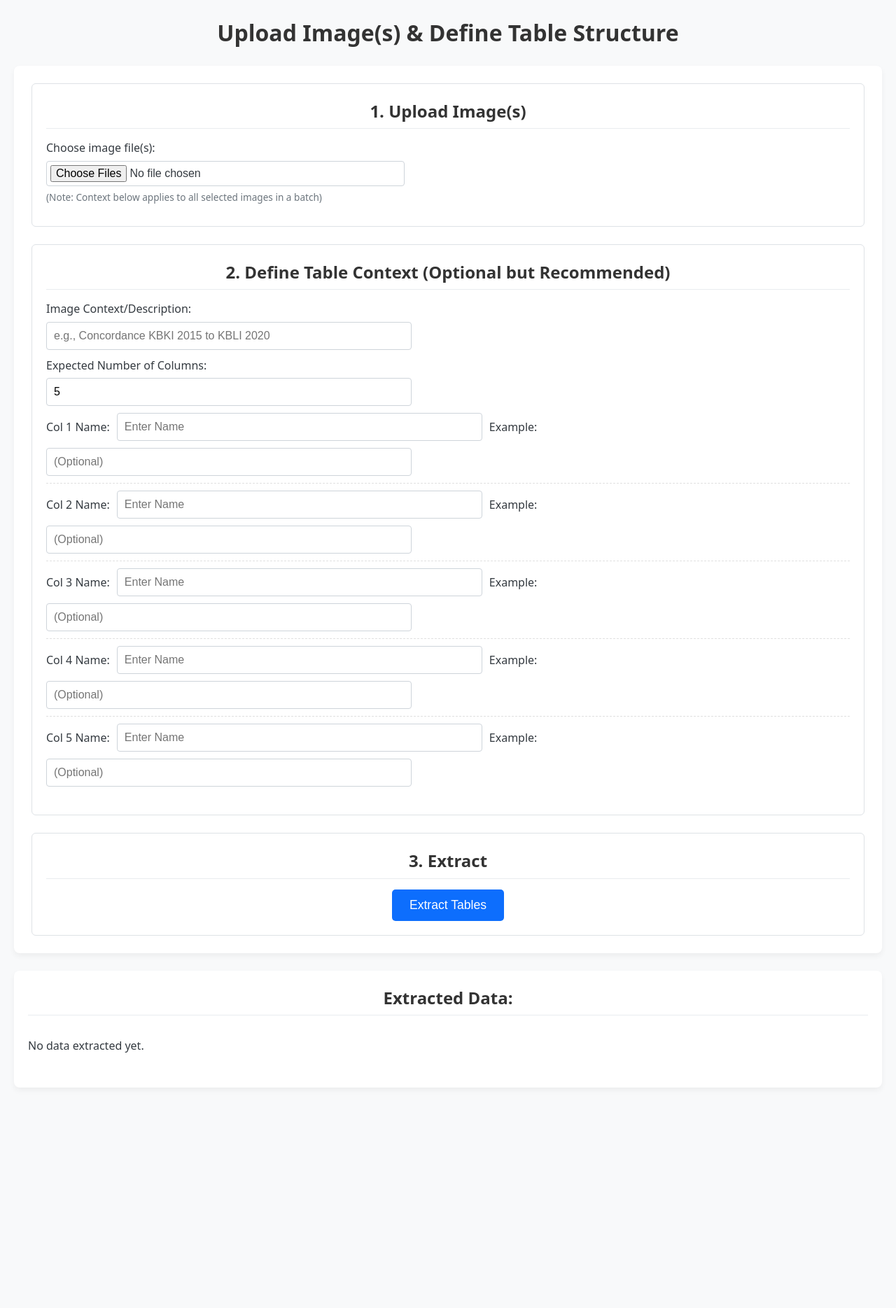
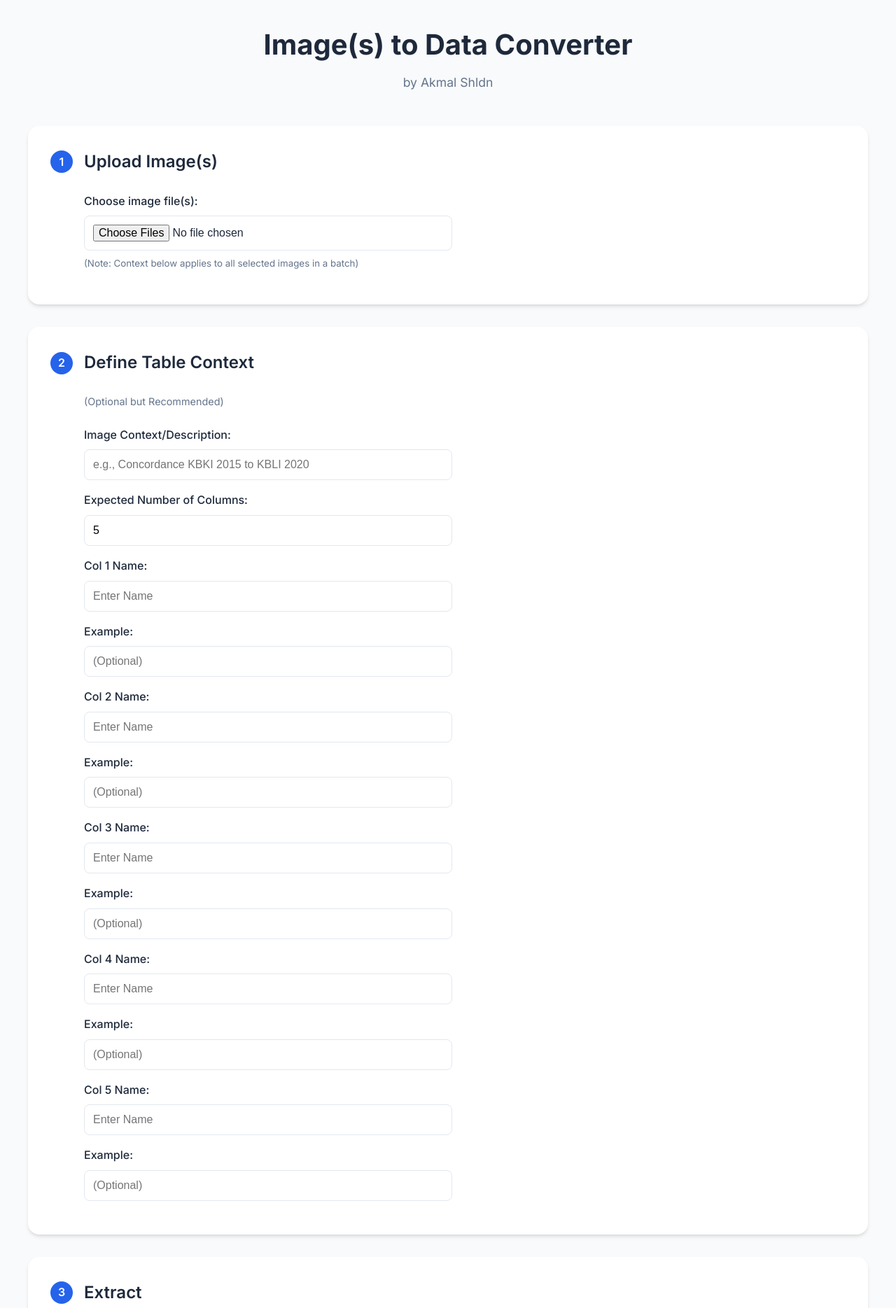
Before and after one commit to akmaalsh/2025p_ImagetoData, a plain HTML site: page Image to Data/frontend/index.html in a window 1280 px wide. Shown: the top 1869 px of the page at 70% size. Before the commit the page ends 1574 px from the top, so only its background shows below. Drawn offline with Linux system fonts and the light colour scheme.

Commit message:
Beautify UI with modern design and add author credit

```diff
--- a/Image to Data/frontend/index.html
+++ b/Image to Data/frontend/index.html
@@ -3,51 +3,79 @@
 <head>
     <meta charset="UTF-8">
     <meta name="viewport" content="width=device-width, initial-scale=1.0">
-    <title>Image Table Extractor</title>
+    <title>Images to Data Converter</title>
     <link rel="stylesheet" href="style.css">
     <script src="https://cdn.sheetjs.com/xlsx-0.20.1/package/dist/xlsx.full.min.js"></script>
+    <link href="https://fonts.googleapis.com/css2?family=Inter:wght@400;500;600;700&display=swap" rel="stylesheet">
 </head>
 <body>
-
-    <h1>Upload Image(s) & Define Table Structure</h1>
+    <div class="container">
+        <header>
+            <h1>Image(s) to Data Converter</h1>
+            <p class="author">by Akmal Shldn</p>
+        </header>
 
         <form id="uploadForm">
             <div class="form-section">
-            <h2>1. Upload Image(s)</h2>
+                <div class="section-header">
+                    <div class="section-number">1</div>
+                    <h2>Upload Image(s)</h2>
+                </div>
+                <div class="section-content">
                     <label for="imageInput">Choose image file(s):</label>
                     <input type="file" id="imageInput" name="imageFiles" accept="image/*" required multiple>
                     <small>(Note: Context below applies to all selected images in a batch)</small>
                 </div>
+            </div>
 
             <div class="form-section" id="contextInputs">
-             <h2>2. Define Table Context (Optional but Recommended)</h2>
-
+                <div class="section-header">
+                    <div class="section-number">2</div>
+                    <h2>Define Table Context</h2>
+                </div>
+                <div class="section-content">
+                    <p class="section-description">(Optional but Recommended)</p>
                     <label for="imageDescription">Image Context/Description:</label>
                     <input type="text" id="imageDescription" name="imageDescription" placeholder="e.g., Concordance KBKI 2015 to KBLI 2020">
 
                     <label for="columnCount">Expected Number of Columns:</label>
-             <input type="number" id="columnCount" name="columnCount" min="1" required value="5"> <div id="columnInputsWrapper">
+                    <input type="number" id="columnCount" name="columnCount" min="1" required value="5">
+                    <div id="columnInputsWrapper"></div>
                 </div>
             </div>
 
             <div class="form-section">
-              <h2>3. Extract</h2>
+                <div class="section-header">
+                    <div class="section-number">3</div>
+                    <h2>Extract</h2>
+                </div>
+                <div class="section-content">
                     <button type="submit" id="submitButton">Extract Tables</button>
+                </div>
             </div>
         </form>
 
         <div id="progress" class="status" style="display: none;"></div>
-    <div id="error" class.bind="errorDivClass" class="status error" style="display: none;"></div> <div id="resultsArea">
-        <h2>Extracted Data:</h2>
-        <div id="downloadButtons" style="margin-bottom: 15px; text-align: center; display: none;">
+        <div id="error" class="status error" style="display: none;"></div>
+
+        <div id="resultsArea">
+            <div class="section-header">
+                <h2>Extracted Data</h2>
+            </div>
+            <div id="downloadButtons" style="display: none;">
                 <button id="downloadCsvButton" disabled>Download CSV</button>
                 <button id="downloadXlsxButton" disabled>Download Excel (.xlsx)</button>
             </div>
             <div id="resultsTableContainer">
                 <p>No data extracted yet.</p>
             </div>
-        <div id="aggregationInfo" style="font-size: 0.8em; text-align: center; margin-top: 10px;"></div>
+            <div id="aggregationInfo"></div>
         </div>
+    </div>
+
+    <footer>
+        <p>© 2024 Image to Data Converter. All rights reserved.</p>
+    </footer>
 
     <script src="script.js"></script>
 </body>
--- a/Image to Data/frontend/style.css
+++ b/Image to Data/frontend/style.css
@@ -1,211 +1,232 @@
-body {
-    font-family: system-ui, -apple-system, BlinkMacSystemFont, 'Segoe UI', Roboto, Oxygen, Ubuntu, Cantarell, 'Open Sans', 'Helvetica Neue', sans-serif;
-    line-height: 1.6;
-    margin: 20px;
-    background-color: #f8f9fa;
-    color: #343a40;
+:root {
+    --primary-color: #2563eb;
+    --primary-hover: #1d4ed8;
+    --background-color: #f8fafc;
+    --surface-color: #ffffff;
+    --text-color: #1e293b;
+    --border-color: #e2e8f0;
+    --success-color: #059669;
+    --success-hover: #047857;
 }
 
-h1, h2, h3 {
-    color: #333;
+body {
+    font-family: 'Inter', system-ui, -apple-system, BlinkMacSystemFont, 'Segoe UI', sans-serif;
+    line-height: 1.6;
+    margin: 0;
+    padding: 0;
+    background-color: var(--background-color);
+    color: var(--text-color);
+}
+
+.container {
+    max-width: 1200px;
+    margin: 0 auto;
+    padding: 2rem;
+}
+
+header {
     text-align: center;
+    margin-bottom: 3rem;
 }
+
+h1 {
+    color: var(--text-color);
+    font-size: 2.5rem;
+    font-weight: 700;
+    margin: 0;
+}
+
+.author {
+    color: #64748b;
+    margin: 0.5rem 0 0 0;
+    font-size: 1.1rem;
+}
+
 h2 {
-    margin-top: 0;
-    margin-bottom: 15px;
-    border-bottom: 1px solid #e9ecef;
-    padding-bottom: 5px;
+    color: var(--text-color);
+    font-weight: 600;
+    margin: 0;
+}
+
+.section-header {
+    display: flex;
+    align-items: center;
+    gap: 1rem;
+    margin-bottom: 1.5rem;
+}
+
+.section-number {
+    background-color: var(--primary-color);
+    color: white;
+    width: 2rem;
+    height: 2rem;
+    border-radius: 50%;
+    display: flex;
+    align-items: center;
+    justify-content: center;
+    font-weight: 600;
+}
+
+.section-description {
+    color: #64748b;
+    margin: 0.5rem 0 1.5rem 0;
+    font-size: 0.9rem;
 }
 
 #uploadForm {
-    background: #ffffff;
-    padding: 25px;
-    margin-bottom: 25px;
-    border-radius: 8px;
-    box-shadow: 0 4px 8px rgba(0, 0, 0, 0.05);
     display: flex;
     flex-direction: column;
-    gap: 25px; /* Spacing between sections */
+    gap: 2rem;
 }
 
 .form-section {
-    border: 1px solid #dee2e6;
-    padding: 20px;
-    border-radius: 6px;
+    background: var(--surface-color);
+    padding: 2rem;
+    border-radius: 1rem;
+    box-shadow: 0 4px 6px -1px rgb(0 0 0 / 0.1), 0 2px 4px -2px rgb(0 0 0 / 0.1);
 }
 
-#uploadForm label {
-    font-weight: 500;
-    display: block; /* Labels on their own line */
-    margin-bottom: 5px;
+.section-content {
+    padding-left: 3rem;
 }
 
-#uploadForm input[type="text"],
-#uploadForm input[type="number"],
-#uploadForm input[type="file"] {
-    border: 1px solid #ced4da;
-    padding: 10px;
-    border-radius: 4px;
-    width: 95%; /* Adjust width */
-    max-width: 500px; /* Max width */
-    margin-bottom: 10px; /* Space below inputs */
-    font-size: 1rem;
+label {
+    display: block;
+    font-weight: 500;
+    margin-bottom: 0.5rem;
+    color: var(--text-color);
 }
 
-#uploadForm input[type="file"] {
-    padding: 5px; /* Less padding for file input */
+input[type="text"],
+input[type="number"],
+input[type="file"] {
+    width: 100%;
+    max-width: 500px;
+    padding: 0.75rem;
+    border: 1px solid var(--border-color);
+    border-radius: 0.5rem;
+    font-size: 1rem;
+    margin-bottom: 1rem;
+    transition: border-color 0.15s ease;
 }
 
-#uploadForm small {
-    font-size: 0.85em;
-    color: #6c757d;
-    display: block;
-    margin-top: -5px;
-    margin-bottom: 10px;
+input[type="text"]:focus,
+input[type="number"]:focus {
+    outline: none;
+    border-color: var(--primary-color);
+    box-shadow: 0 0 0 3px rgba(37, 99, 235, 0.1);
 }
 
-
-#columnInputsWrapper .column-input-row {
-    display: flex;
-    flex-wrap: wrap; /* Allow wrapping on smaller screens */
-    gap: 10px; /* Space between elements in a row */
-    margin-bottom: 10px;
-    padding-bottom: 10px;
-    border-bottom: 1px dashed #e0e0e0;
-    align-items: center; /* Align items vertically */
-}
-#columnInputsWrapper .column-input-row:last-child {
-    border-bottom: none;
+small {
+    display: block;
+    color: #64748b;
+    margin-top: -0.5rem;
+    margin-bottom: 1rem;
 }
 
-#columnInputsWrapper .column-input-row label {
-     margin-bottom: 0; /* Remove bottom margin for inline labels */
-     flex-basis: auto; /* Allow labels to take natural width */
-}
-#columnInputsWrapper .column-input-row input {
-     margin-bottom: 0; /* Remove bottom margin for inline inputs */
-     flex-grow: 1; /* Allow inputs to grow */
-     min-width: 150px; /* Minimum width for inputs */
+button {
+    background-color: var(--primary-color);
+    color: white;
+    padding: 0.75rem 1.5rem;
+    border: none;
+    border-radius: 0.5rem;
+    font-weight: 500;
+    font-size: 1rem;
+    cursor: pointer;
+    transition: background-color 0.15s ease;
 }
 
-
-#uploadForm button[type="submit"] {
-    background-color: #0d6efd; /* Bootstrap primary blue */
-    color: white;
-    padding: 12px 25px;
-    border: none;
-    border-radius: 5px;
-    cursor: pointer;
-    font-size: 1.1em;
-    font-weight: 500;
-    transition: background-color 0.3s ease;
-    display: block; /* Make button block level */
-    margin: 10px auto 0 auto; /* Center button */
-    width: fit-content;
+button:hover {
+    background-color: var(--primary-hover);
 }
 
-#uploadForm button[type="submit"]:hover {
-    background-color: #0b5ed7;
-}
-
-#uploadForm button[type="submit"]:disabled {
-    background-color: #adb5bd;
+button:disabled {
+    background-color: #94a3b8;
     cursor: not-allowed;
 }
 
-/* Status/Error/Warning Div */
-.status {
-    text-align: center;
-    padding: 15px;
-    margin: 15px 0;
-    border-radius: 5px;
-    border: 1px solid transparent; /* Base border */
+#downloadButtons {
+    display: flex;
+    gap: 1rem;
+    justify-content: center;
+    margin: 1.5rem 0;
 }
 
-#error { /* Container for messages */
-    white-space: pre-wrap;
-    text-align: left;
-    padding-left: 20px;
-    font-size: 0.9em;
-}
-#error.has-messages { /* Style when messages are present */
-     background-color: #fff3cd; /* Default to warning */
-     color: #664d03;
-     border-color: #ffecb5;
- }
-
-#error.critical-error { /* Override for critical errors */
-    background-color: #f8d7da !important;
-    color: #58151c !important;
-    border-color: #f1aeb5 !important;
-}
-#error ul { /* Style list if using list items */
-    margin: 0;
-    padding-left: 20px;
-}
-#error li {
-    margin-bottom: 5px;
+#downloadButtons button {
+    background-color: var(--success-color);
 }
 
+#downloadButtons button:hover {
+    background-color: var(--success-hover);
+}
+
+#downloadButtons button:disabled {
+    background-color: #94a3b8;
+}
+
+.status {
+    padding: 1rem;
+    margin: 1rem 0;
+    border-radius: 0.5rem;
+    text-align: center;
+}
+
+#error {
+    background-color: #fef2f2;
+    color: #991b1b;
+    border: 1px solid #fecaca;
+}
 
 #progress {
-    background-color: #e9ecef;
-    color: #495057;
+    background-color: #f0f9ff;
+    color: #0369a1;
+    border: 1px solid #bae6fd;
 }
 
-/* Results Area */
 #resultsArea {
-    background: #ffffff;
-    padding: 20px;
-    margin-top: 25px;
-    border-radius: 8px;
-    box-shadow: 0 4px 8px rgba(0, 0, 0, 0.05);
+    background: var(--surface-color);
+    padding: 2rem;
+    border-radius: 1rem;
+    box-shadow: 0 4px 6px -1px rgb(0 0 0 / 0.1), 0 2px 4px -2px rgb(0 0 0 / 0.1);
+    margin-top: 2rem;
 }
 
 #resultsTableContainer {
-     overflow-x: auto;
+    overflow-x: auto;
+    margin-top: 1.5rem;
 }
 
-#resultsTableContainer table {
+table {
     width: 100%;
     border-collapse: collapse;
-    margin-top: 15px;
-    font-size: 0.9em;
+    font-size: 0.9rem;
 }
 
-#resultsTableContainer th, #resultsTableContainer td {
-    border: 1px solid #dee2e6;
-    padding: 10px;
+th, td {
+    border: 1px solid var(--border-color);
+    padding: 0.75rem;
     text-align: left;
 }
 
-#resultsTableContainer th {
-    background-color: #f8f9fa;
+th {
+    background-color: #f8fafc;
     font-weight: 600;
 }
 
-#resultsTableContainer tr:nth-child(even) {
-    background-color: #f8f9fa;
+tr:nth-child(even) {
+    background-color: #f8fafc;
 }
 
-/* Download Buttons */
-#downloadButtons button {
-    background-color: #198754; /* Bootstrap success green */
-    color: white;
-    padding: 8px 15px;
-    border: none;
-    border-radius: 4px;
-    cursor: pointer;
-    font-size: 0.9em;
-    margin: 0 5px;
-    transition: background-color 0.3s ease;
+#aggregationInfo {
+    font-size: 0.9rem;
+    color: #64748b;
+    text-align: center;
+    margin-top: 1rem;
 }
 
-#downloadButtons button:hover {
-    background-color: #157347;
+footer {
+    text-align: center;
+    padding: 2rem;
+    color: #64748b;
+    font-size: 0.9rem;
 }
-#downloadButtons button:disabled {
-     background-color: #adb5bd;
-     cursor: not-allowed;
-     opacity: 0.7;
- }
```
Lines whose indentation alone changed are shown as unchanged.
